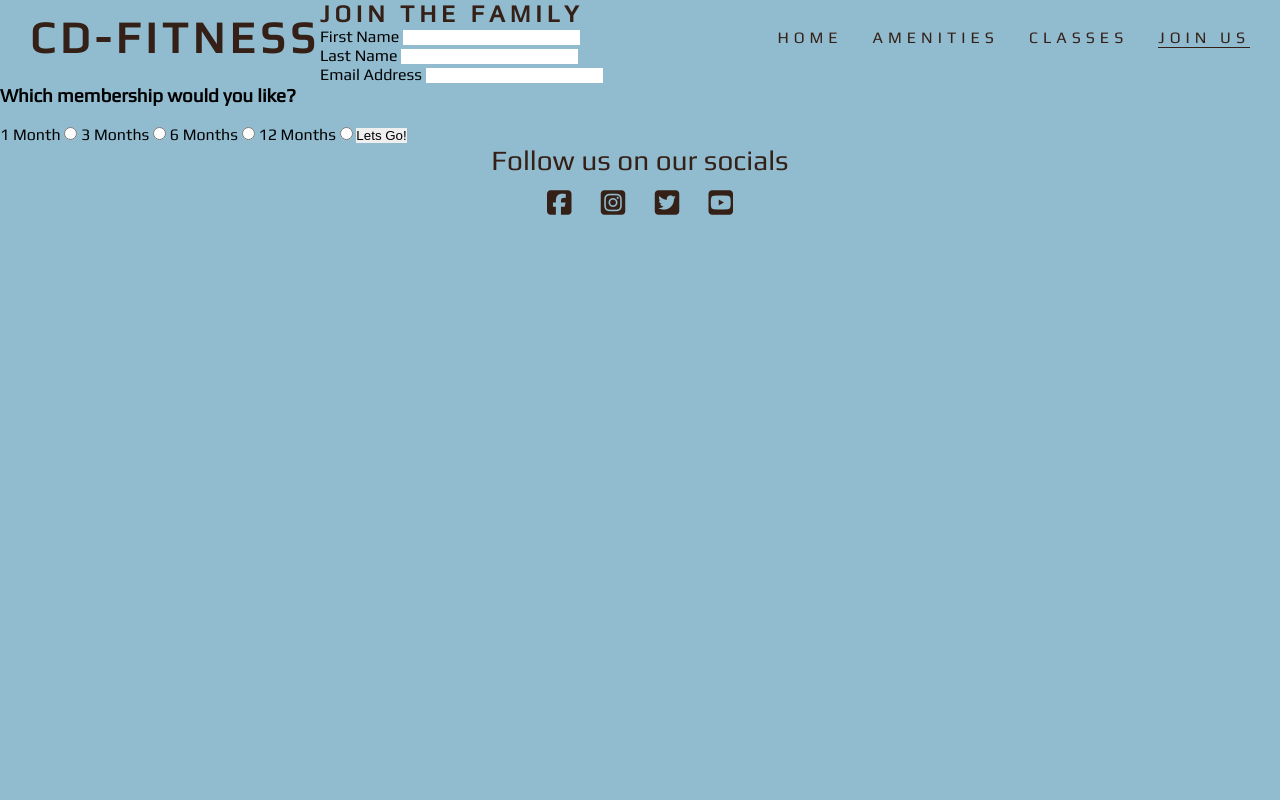
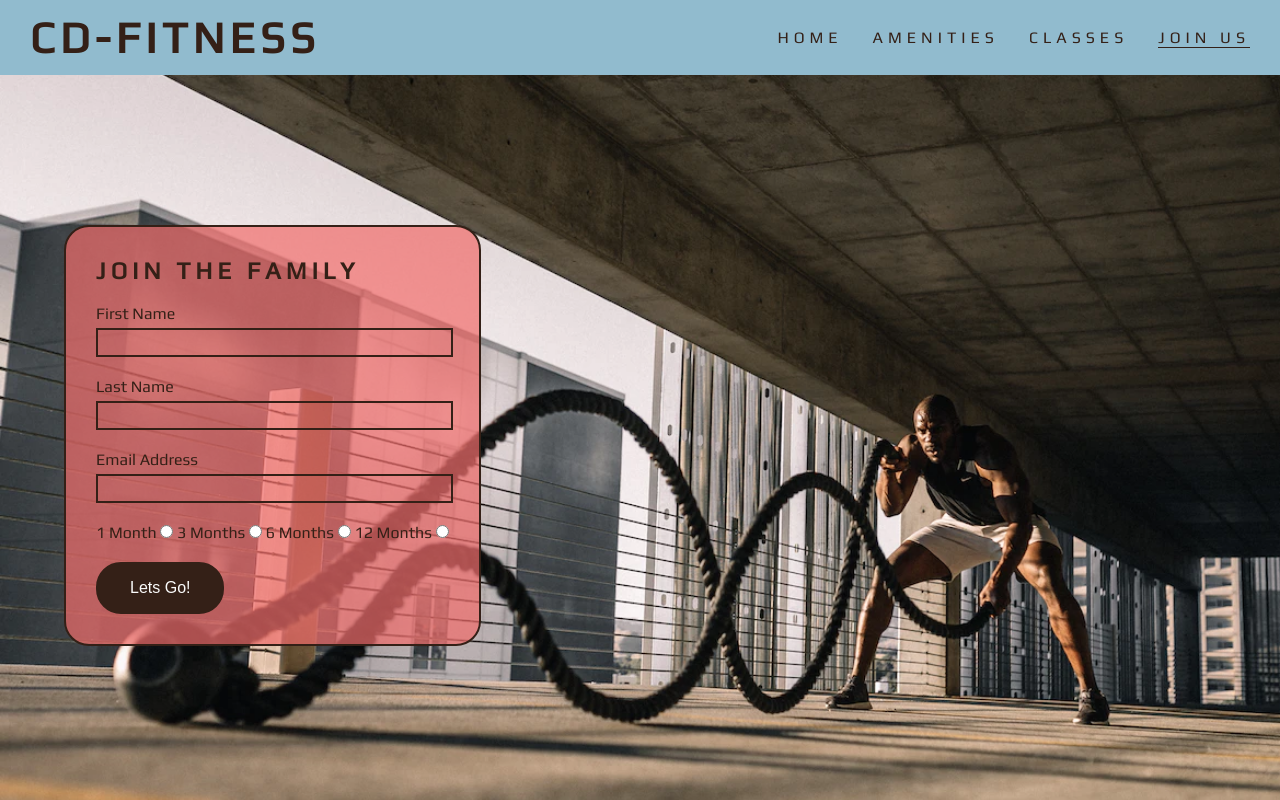
Before and after one commit to chrisdiggle1/CD-Fitness, a plain HTML site: page signup.html in a window 1280 px wide. Shown: the top 800 px of the page. Drawn offline with Linux system fonts and the light colour scheme; a web font is replaced by a local one.

Commit message:
add styling to signup form

```diff
--- a/assets/style.css
+++ b/assets/style.css
@@ -276,3 +276,52 @@ footer > p {
   border-radius: 25px;
   line-height: 30px;
 }
+
+/* form section */
+
+.form-section {
+    background: url(../assets/images/signup.webp);
+    background-size: cover;
+    background-position: center;
+    clear: both;
+    height: 800px;
+}
+
+.signup-form {
+    margin: 150px 10% 0 0;
+    color: #342017;
+    background-color: rgba(241, 109, 107, 0.7);
+    max-width: 400px;
+    position: absolute;
+    left: 5%;
+    padding: 30px;
+    border-radius: 25px;
+    border: 2px solid;
+}
+
+.signup-form h2 {
+    color: #342017;
+    margin-bottom: 20px;
+}
+
+.text-input {
+    background: transparent;
+    color: #342017;
+    width: 100%;
+    height: 25px;
+    margin: 5px 0 20px 0;
+    border: 2px solid #342017;
+}
+
+.join-button{
+    margin-top: 20px;
+    border-radius: 2px;
+    padding: 15px 32px 15px 32px;
+    text-align: center;
+    font-size: 100%;
+    background-color: #342017;
+    color: #fafafa;
+    display: block;
+    border-radius: 25px;
+    border: 2px solid #342017;
+}
--- a/signup.html
+++ b/signup.html
@@ -46,7 +46,7 @@
     <!--sign up form-->
     <!--The structure for the signup was taken from the love running project. The code was used and changed for my signup page-->
 
-    <section>
+    <section class="form-section">
       <form
         class="signup-form"
         action="https://formdump.codeinstitute.net/"
@@ -81,19 +81,17 @@
         />
         <br />
 
-        <h3>Which membership would you like?</h3>
-        <br />
         <label for="1month">1 Month</label>
-        <input type="radio" id="1month" name="1_month" value="1month" />
+        <input type="radio" id="1month" name="membership-choice" value="1month" />
 
         <label for="3months">3 Months</label>
-        <input type="radio" id="3months" name="3_months" value="3months" />
+        <input type="radio" id="3months" name="membership-choice" value="3months" />
 
         <label for="6months">6 Months</label>
-        <input type="radio" id="6months" name="6_months" value="6months" />
+        <input type="radio" id="6months" name="membership-choice" value="6months" />
 
         <label for="12months">12 Months</label>
-        <input type="radio" id="12months" name="12_months" value="12months" />
+        <input type="radio" id="12months" name="membership-choice" value="12months" />
 
         <input type="submit" class="join-button" value="Lets Go!">
       </form>
```
